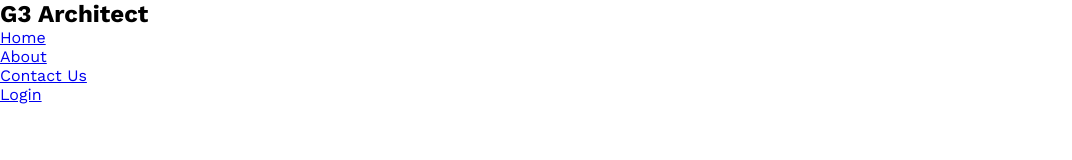
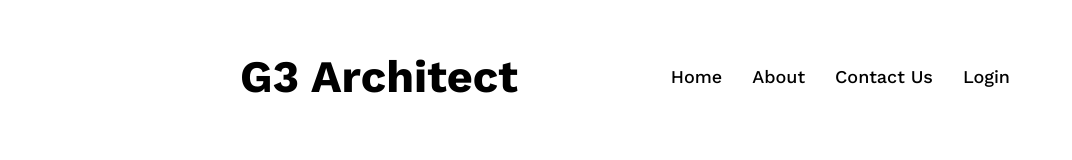
Before and after one commit to yuvrajdip/milestone-2, a plain HTML site: page g3-architects-by-me/index.html in a window 1280 px wide. Shown: the whole page, without its empty margins (0-1072 px from the left). Drawn offline with nearby package versions, Linux system fonts and the light colour scheme.

Commit message:
navbar done

```diff
--- a/g3-architects-by-me/index.html
+++ b/g3-architects-by-me/index.html
@@ -1,15 +1,17 @@
 <!DOCTYPE html>
 <html lang="en">
+
 <head>
   <meta charset="UTF-8">
   <meta name="viewport" content="width=device-width, initial-scale=1.0">
   <title>g-3 architect</title>
   <link rel="stylesheet" href="./style.css">
 </head>
+
 <body>
   <header>
     <nav>
-      <h2>G3 Architect</h2>
+      <h2 class="nav-title">G3 Architect</h2>
       <ul>
         <li><a href="#">Home</a></li>
         <li><a href="#">About</a></li>
@@ -17,6 +19,7 @@
         <li><a href="#">Login</a></li>
       </ul>
     </nav>
+
   </header>
   <main>
 
@@ -25,4 +28,5 @@
 
   </footer>
 </body>
+
 </html>
--- a/g3-architects-by-me/style.css
+++ b/g3-architects-by-me/style.css
@@ -1,9 +1,41 @@
 /* google font */
 @import url('https://fonts.googleapis.com/css2?family=Work+Sans:wght@400;500;600;700;800;900&display=swap');
 
-*{
+* {
   margin: 0;
   padding: 0;
   box-sizing: border-box;
   font-family: 'Work Sans', sans-serif;
 }
+
+header {
+  padding: 50px 240px;
+}
+
+nav,
+nav ul {
+  display: flex;
+  justify-content: space-between;
+  align-items: center;
+}
+
+nav ul {
+  list-style: none;
+}
+
+nav li {
+  margin-right: 30px;
+}
+
+nav a {
+  text-decoration: none;
+  color: black;
+  font-size: 1rem;
+  font-size: 18px;
+  font-weight: 500;
+}
+
+.nav-title {
+  font-size: 45px;
+  font-weight: 700;
+}
```
